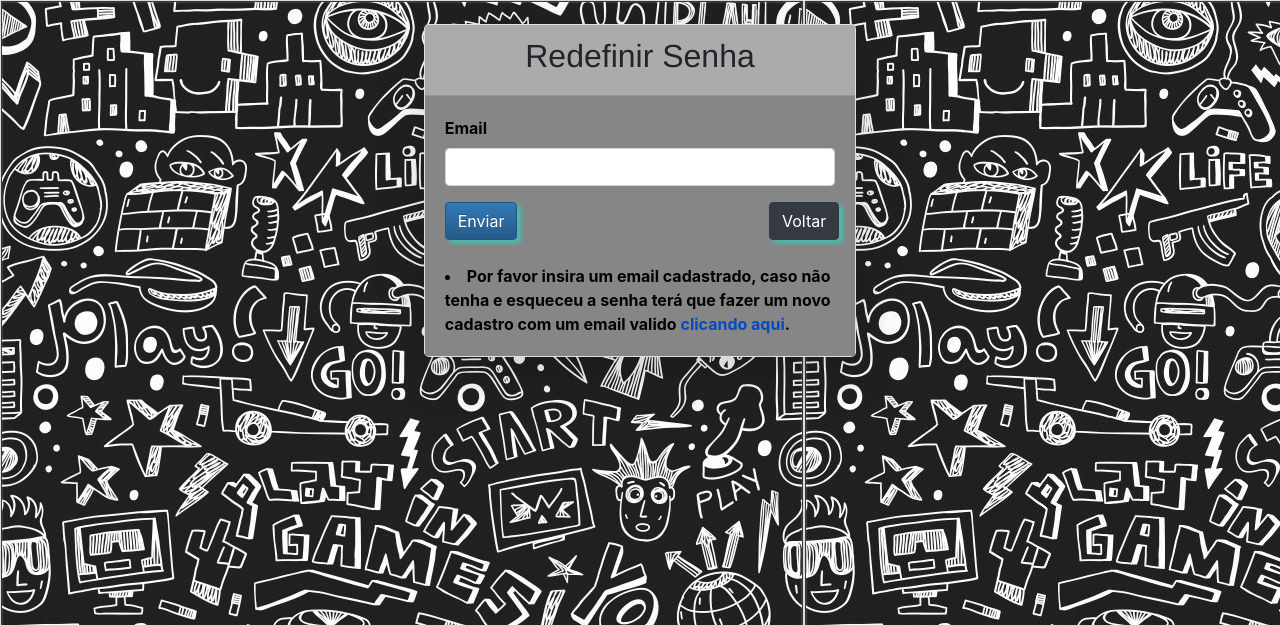
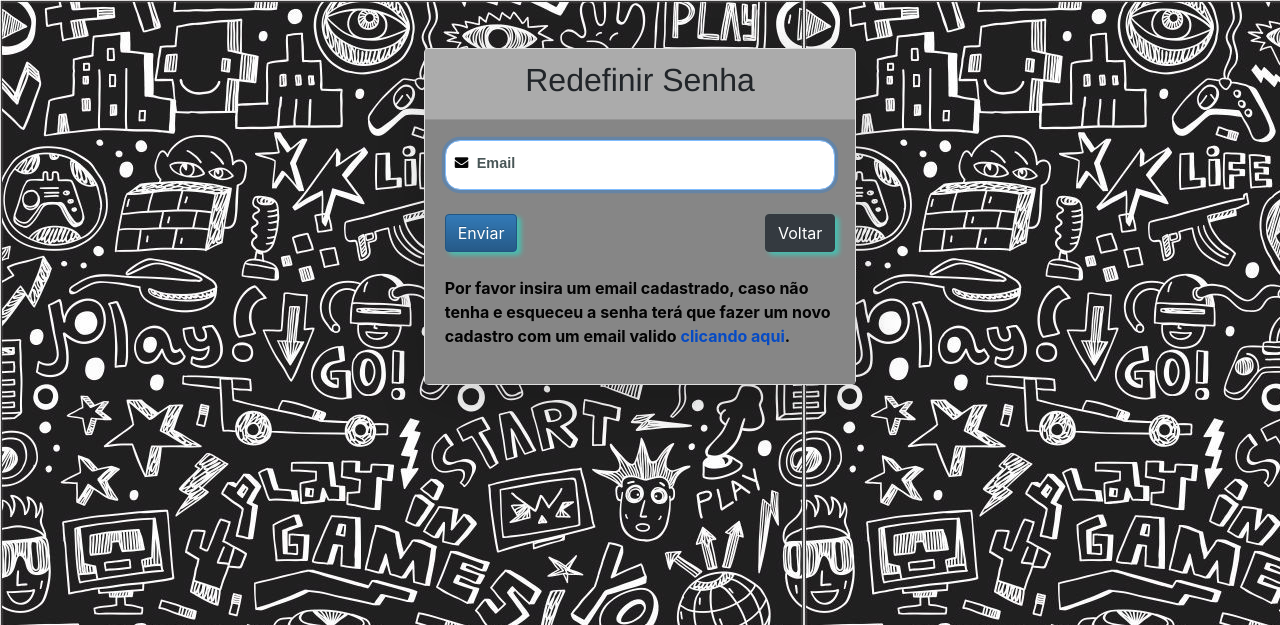
Before and after one commit to Dio30/Cadastro-de-Jogos, a Django app: page /senha_reset/ in a window 1280 px wide. Shown: the top 625 px of the page. Run offline with Django 4.2, Linux system fonts and the light colour scheme; some libraries are stand-ins or nearby versions.

Commit message:
fix password_reset_email

```diff
--- a/Usuarios/forms.py
+++ b/Usuarios/forms.py
@@ -1,5 +1,5 @@
 from django import forms
-from django.contrib.auth.forms import UserCreationForm, PasswordChangeForm
+from django.contrib.auth.forms import UserCreationForm, PasswordChangeForm, PasswordResetForm
 from django.contrib.auth.models import User
 from django.core.exceptions import ValidationError
 from .models import Perfil
@@ -52,3 +52,16 @@ class PasswordForm(PasswordChangeForm):
     class Meta:
         model = User
         fields = ("old_password", "new_password1", "new_password2")
+
+class PasswordReset(PasswordResetForm):
+    email = forms.EmailField(min_length=11,
+        widget=forms.EmailInput(attrs={'class':'form-control', 'placeholder':'Email',
+                                       'autofocus':'on', 'spellcheck':'false'}),
+    )
+
+    def clean_email(self):
+        e_mail = self.cleaned_data['email']
+        user = User.objects.filter(email=e_mail)
+        if not user.exists(): # se o email não existir no banco de dados
+            raise ValidationError("Esse email não está cadastrado.")
+        return e_mail
--- a/Usuarios/urls.py
+++ b/Usuarios/urls.py
@@ -1,5 +1,5 @@
 from django.urls import path
-from .views import UsuariosViews, PerfilUpdateView, ChangePasswordView
+from .views import UsuariosViews, PerfilUpdateView, ChangePasswordView, PasswordReset
 from django.contrib.auth import views as auth_views
 
 urlpatterns = [
@@ -8,7 +8,7 @@ urlpatterns = [
     path('sair/', auth_views.LogoutView.as_view(), name='logout'),
     path('perfil_edit/', PerfilUpdateView.as_view(), name='perfil_edit'),
     path('trocar_senha/', ChangePasswordView.as_view(), name='trocar_senha'),
-    path('senha_reset/', auth_views.PasswordResetView.as_view(template_name="cadastro/senha_reset.html"), name='senha_reset'),
+    path('senha_reset/', PasswordReset.as_view(), name='senha_reset'),
     path('senha_reset_email/', auth_views.PasswordResetDoneView.as_view(template_name="cadastro/senha_reset_email.html"), name='password_reset_done'),
     path('reset/<uidb64>/<token>/', auth_views.PasswordResetConfirmView.as_view(template_name="cadastro/senha_reset_confirm_view.html"), name='password_reset_confirm'),
     path('senha_reset_complete/', auth_views.PasswordResetCompleteView.as_view(template_name="cadastro/senha_reset_complete.html"), name='password_reset_complete'),
--- a/Usuarios/views.py
+++ b/Usuarios/views.py
@@ -1,13 +1,14 @@
-from .forms import UsuariosForm, PerfilForm, PerfilUpdate, PasswordForm
-from django.views.generic.edit import CreateView
-from django.urls import reverse_lazy
-from django.shortcuts import HttpResponseRedirect
-from django.views.generic import TemplateView
-from django.contrib.messages.views import SuccessMessageMixin
+from django.contrib import messages
 from django.contrib.auth.mixins import LoginRequiredMixin
 from django.contrib.auth.models import User
-from django.contrib import messages
-from django.contrib.auth.views import PasswordChangeView
+from django.contrib.auth.views import PasswordChangeView, PasswordResetView
+from django.contrib.messages.views import SuccessMessageMixin
+from django.shortcuts import HttpResponseRedirect
+from django.urls import reverse_lazy
+from django.views import View
+from django.views.generic import TemplateView
+from django.views.generic.edit import CreateView
+from .forms import PasswordForm, PerfilForm, PerfilUpdate, UsuariosForm, PasswordReset
 
 class UsuariosViews(SuccessMessageMixin, CreateView):
     template_name = 'cadastro/cadastrar.html'
@@ -54,3 +55,7 @@ class ChangePasswordView(LoginRequiredMixin, SuccessMessageMixin, PasswordChange
     success_message = "Senha alterada com sucesso"
     success_url = reverse_lazy('lista_jogos')
     login_url = reverse_lazy('login') # se alguem tentar entrar em alguma pagina sem estar autenticado será redirecionado para o login
+
+class PasswordReset(PasswordResetView):
+    template_name= "cadastro/senha_reset.html"
+    form_class = PasswordReset
--- a/static/css/style.css
+++ b/static/css/style.css
@@ -28,6 +28,13 @@ body{ /* o corpo do site */
   border-radius: 20px;
   width: 84%;
   max-width: 1100px;
+}
+
+.fa-exclamation-circle{
+  color: #e11010;
+  position: absolute;
+  right: 1rem;
+  top: 1rem;
 }
 
 .mybtn{ /* botões dinamicos */
@@ -261,7 +268,7 @@ box-shadow: #094c66 5px 5px 5px;
 }
 
 .mytext{ /* para os erros de formulario */
-    color:#e41010;
+    color:#e11010;
     list-style-type: none;
 }
 
@@ -373,7 +380,7 @@ box-shadow: #094c66 5px 5px 5px;
   .form-label-group label { /* suporte para o login dinamico */
     position: absolute;
     top: 0px;
-    left: 0px;
+    left: 1px;
     display: block;
     width: 100%;
     margin-bottom: 0; /* Override default `<label>` margin */
--- a/templates/cadastro/senha_reset.html
+++ b/templates/cadastro/senha_reset.html
@@ -1,8 +1,6 @@
 {% extends 'base.html' %}
 
 {% load static %}
-
-{% load crispy_forms_tags %}
 
 {% block title %} Redefinir Senha {% endblock %}
 
@@ -12,7 +10,7 @@
     <div class="container">
         <div class="row justify-content-center">
             <div class="col-lg-5">
-                <div class="card shadow-lg border-1 rounded-lg mt-4">
+                <div class="card shadow-lg border-1 rounded-lg mt-5">
                     <div class="card-header justify-content-center mycardheader">
                         <h2 class="font-weight-dark text-center">Redefinir Senha</h2>
                     </div>
@@ -20,14 +18,42 @@
                         <form method="POST">
                             {% csrf_token %}
 
-                            {{ form|crispy }}
-                            <input type='submit' class="btn btn-primary mybtn" value='Enviar'>
-                            <a href="{% url 'login' %}" class="btn btn-dark mx-3 mybtn" style="position:absolute; right: 0;">Voltar</a>
+                            <div class="form-label-group">
+                                <span class="fa fa-envelope envelope3"></span>
+                                {{ form.email }}
+                                <label>Email</label>
+
+                                {% if form.email.errors %}
+                                <style>
+                                    .form-label-group .form-control {
+                                        border: 3px solid #e11010;
+                                    }
+
+                                    .envelope3{
+                                        color: #e11010;
+                                    }
+
+                                    .p{
+                                        color: #e11010;
+                                    }
+
+                                </style>
+                                    <i class="fa fa-exclamation-circle" aria-hidden="true"></i>
+
+                                    {% for error in form.email.errors %}
+                                        <font class='mytext'>{{ error }}</font>
+                                    {% endfor %}
+                                {% endif %}
+                            </div>
+
+                            <button type='submit' class="btn btn-primary mybtn">Enviar</button>
+                            <a href="{% url 'login' %}" class="btn btn-dark mx-3 mybtn" style="position:absolute; right: 4px;">Voltar</a>
                             </form>
                             <br>
-                            <li>Por favor insira um email cadastrado, caso não tenha e
+                            <p class="p">Por favor insira um email cadastrado, caso não tenha e
                                 esqueceu a senha terá que fazer um novo cadastro com um email valido <a href="{% url 'cadastrar' %}"
-                                class="super_a">clicando aqui</a>.</b></li>
+                                class="super_a">clicando aqui</a>.
+                            </p>
                     </div>
                 </div>
             </div>
--- a/templates/cadastro/senha_reset_complete.html
+++ b/templates/cadastro/senha_reset_complete.html
@@ -5,6 +5,8 @@
 {% block title %} Confirmação da Nova Senha {% endblock %}
 
 {% block main %}
+
+{% include 'nav-bar.html' %}
 
 <div class="form-content">
     <div class="container">
--- a/templates/cadastro/senha_reset_confirm_view.html
+++ b/templates/cadastro/senha_reset_confirm_view.html
@@ -10,6 +10,8 @@
 {% block main %}
 
 {% include 'mensagens.html' %}
+
+{% include 'nav-bar.html' %}
 
 {% if validlink %}
 
--- a/templates/cadastro/senha_reset_email.html
+++ b/templates/cadastro/senha_reset_email.html
@@ -8,6 +8,8 @@
 {% block main %}
 
 {% include 'mensagens.html' %}
+
+{% include 'nav-bar.html' %}
 
 <div class="form-content">
     <div class="container">
```
Also changed, not shown: db.sqlite3, 1 other file.
